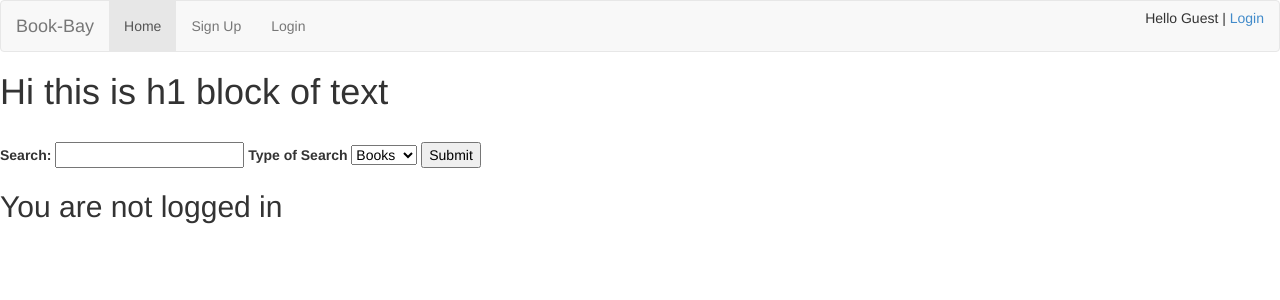
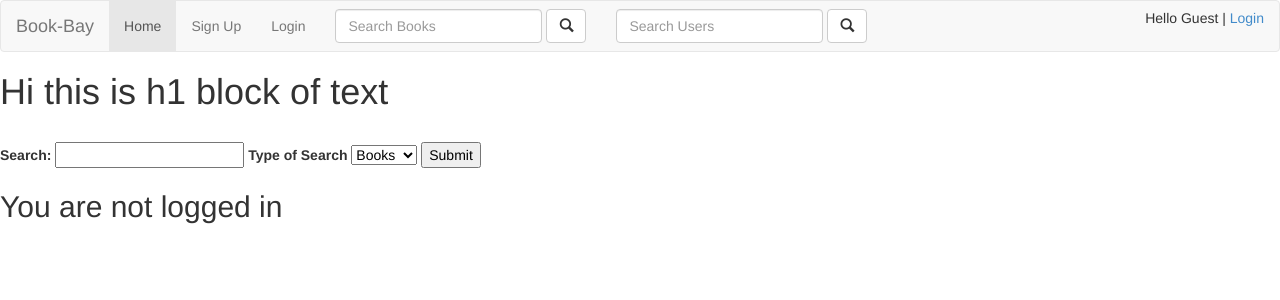
Before and after one commit to shiflonium/BookBay, a Flask app: page / in a window 1280 px wide. Shown: the top 300 px of the page. Run offline with Flask 2, Linux system fonts and the light colour scheme; some libraries are stand-ins or nearby versions.

Commit message:
added search bar in navbar

```diff
--- a/app/templates/base.html
+++ b/app/templates/base.html
@@ -46,7 +46,22 @@
 
 	      {% endif %}
 
-	    </ul>
+
+	      <form class="navbar-form navbar-left" role="search" name="bookSearchForm">
+	      	<div class="form-group">
+		        <input type="text" class="form-control" placeholder="Search Books">
+	        </div>
+	        <button type="submit" class="btn btn-default"><span class="glyphicon glyphicon-search"></span></button>
+	     </form>
+
+	     <form class="navbar-form navbar-left" role="search" name="userSearchForm">
+	      	<div class="form-group">
+		        <input type="text" class="form-control" placeholder="Search Users">
+	        </div>
+	        <button type="submit" class="btn btn-default"><span class="glyphicon glyphicon-search"></span></button>
+	     </form>
+
+	     </ul>
 	     {% if g.user.is_authenticated() %}
 	     <h5 align="right"> Hello {{g.user.username}} | <a href="{{ url_for('logout') }}">Logout </a> </h5>
 	     {% else %}
```
